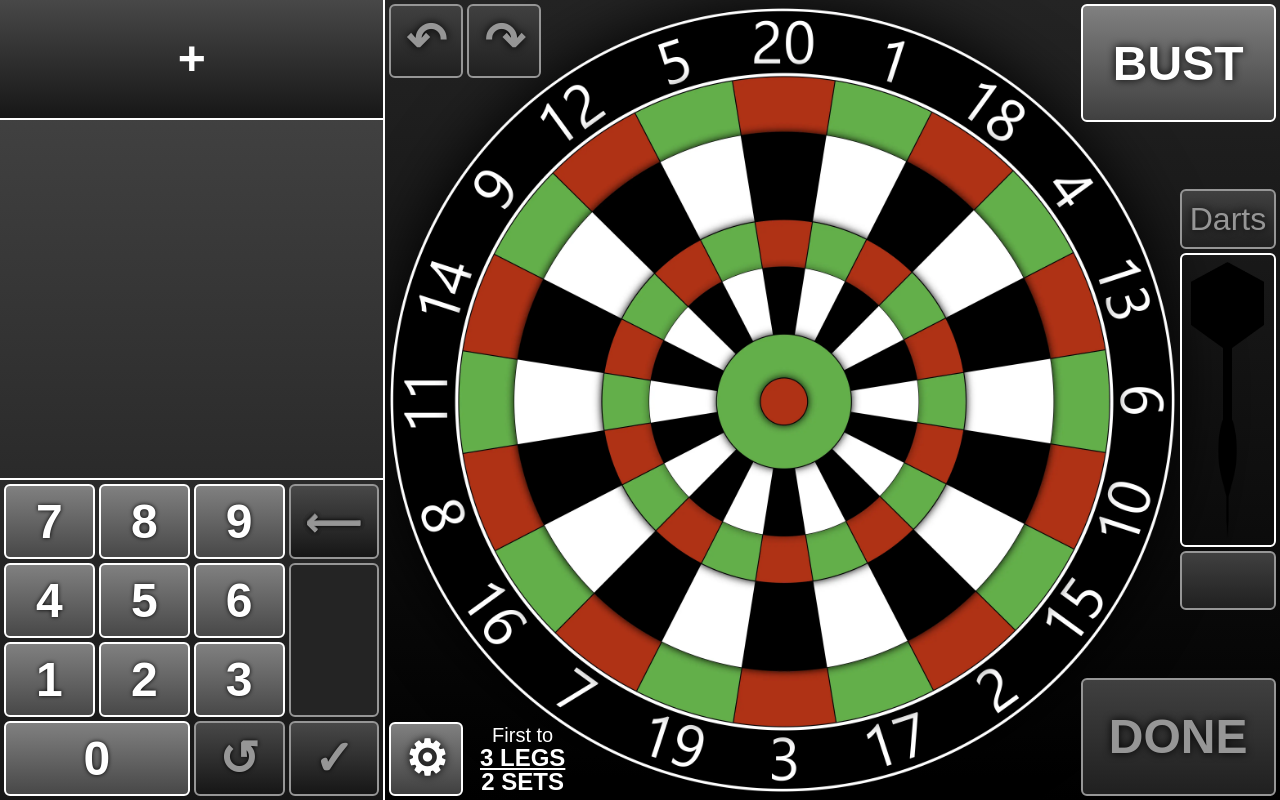
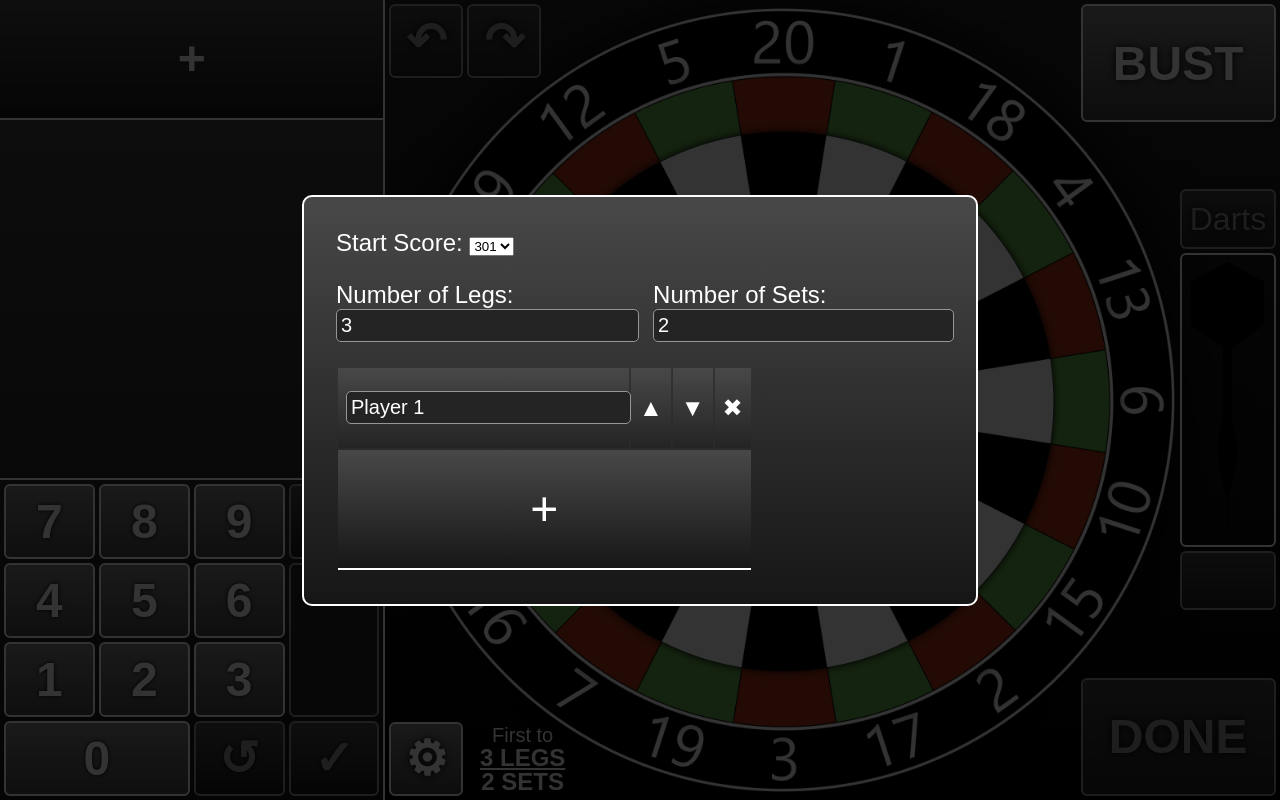
Before and after one commit to ChrisLe5512/Dartscore, a PHP site: page / in a window 1280 px wide. Run offline with PHP 8.4, Linux system fonts and the light colour scheme.

Commit message:
Barely started settings

```diff
--- a/dartscore_new/index.html
+++ b/dartscore_new/index.html
@@ -15,6 +15,51 @@
 
 <body>
 	<main>
+		<div class="settings-background">
+			<section class="settings-section">
+				<table class="settings-tbl">
+					<tbody>
+						<tr>
+							<td colspan="2">
+								<label for="start-score">Start Score:</label>
+								<select id="start-score" name="start-score">
+									<option value="301">301</option>
+									<option value="501">501</option>
+									<option value="701">701</option>
+								</select>
+							</td>
+						</tr>
+						<tr>
+							<td>
+								<label for="num-legs">Number of Legs:</label>
+								<input type="number" id="num-legs" name="num-legs" min="1" value="3">
+							</td>
+							<td>
+								<label for="num-sets">Number of Sets:</label>
+								<input type="number" id="num-sets" name="num-sets" min="1" value="2">
+							</td>
+						</tr>
+						<tr>
+							<td colspan="2">
+								<table class="players-tbl">
+									<tbody>
+										<tr class="player-row">
+											<td><input type="text" value="Player 1"></td>
+											<td class="move-up disabled">&#x25B2;</td>
+											<td class="move-down disabled">&#x25BC;</td>
+											<td class="delete-player disabled">&#10006;</td>
+										</tr>
+										<tr class="add-player">
+											<td colspan="4">+</td>
+										</tr>
+									</tbody>
+								</table>
+							</td>
+						</tr>
+					</tbody>
+				</table>
+			</section>
+		</div>
 		<aside>
 			<section class="scores-section">
 				<table class="scores-tbl">
--- a/dartscore_new/styles.css
+++ b/dartscore_new/styles.css
@@ -32,6 +32,48 @@ aside {
 	border-right: 2px solid white;
 	background: linear-gradient(#484848, #161616);
 	z-index: 1;
+}
+
+/* SETTINGS */
+
+.settings-background {
+	position: absolute;
+	width: 100%;
+	height: 100%;
+	background: rgba(0, 0, 0, 0.8);
+	display: flex;
+	justify-content: center;
+	align-items: center;
+	z-index: 100;
+}
+
+.settings-section {
+	background: linear-gradient(#484848, #161616);
+	border: 2px solid white;
+	border-radius: 10px;
+	padding: 2vh;
+	width: 50%;
+}
+
+.settings-tbl {
+	width: 100%;
+	border-spacing: 1vh;
+	color: white;
+	font-size: 3vh;
+}
+
+.settings-tbl td {
+	padding: 1vh;
+}
+
+.settings-tbl input {
+	width: 100%;
+	padding: 0.5vh;
+	font-size: 2.5vh;
+	background: #242424;
+	border: 1px solid #969696;
+	color: white;
+	border-radius: 5px;
 }
 
 /* SCORES */
```
